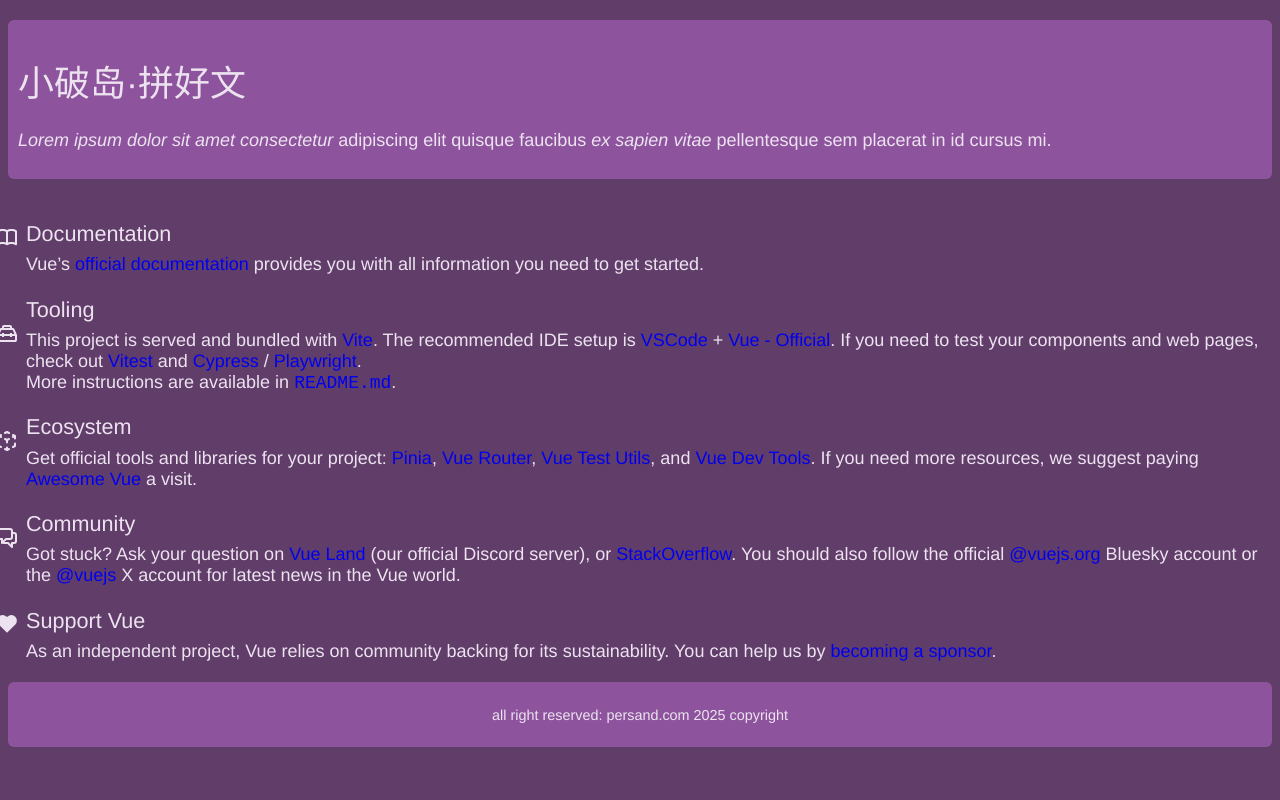
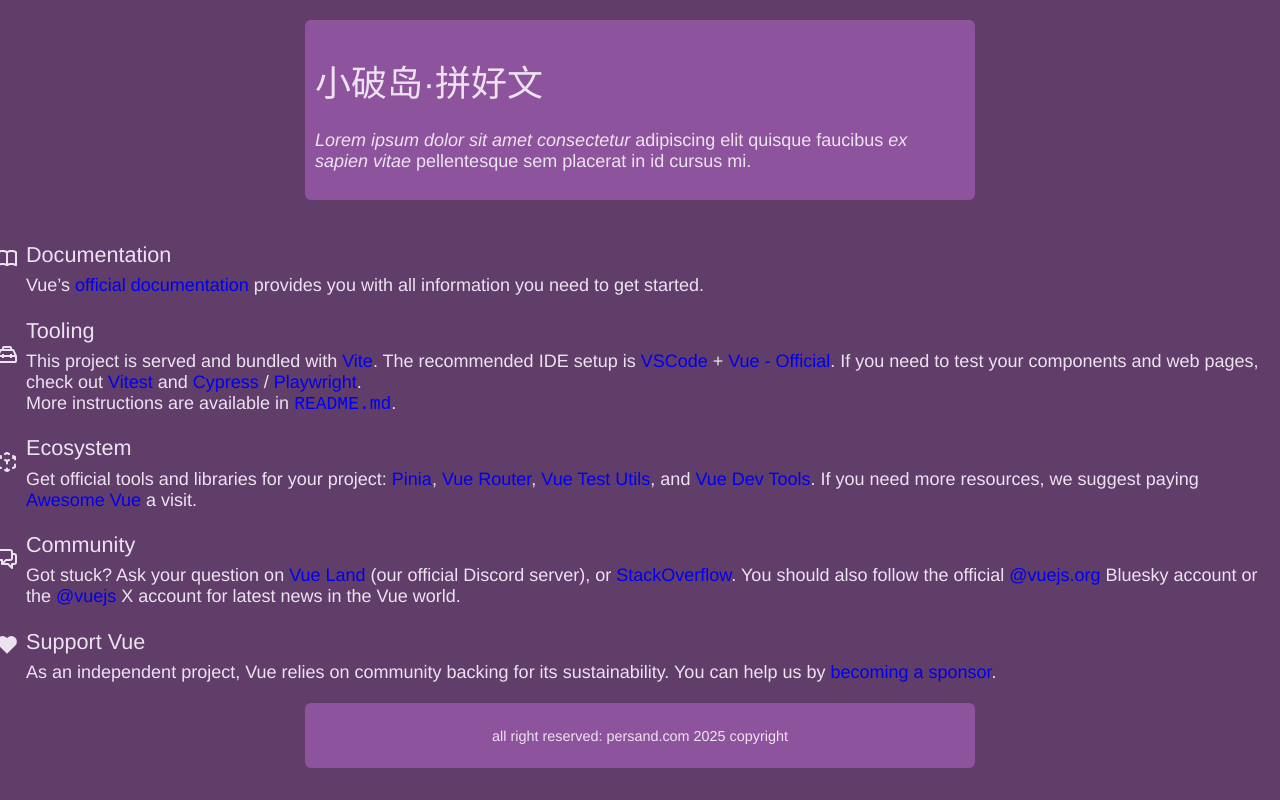
Before and after one commit to pleasant666/pinhaowen, a Vue app: page / in a window 1280 px wide. Built offline with nearby package versions, Linux system fonts and the light colour scheme; a web font is replaced by a local one.

Commit message:
Update main.css

```diff
--- a/src/assets/main.css
+++ b/src/assets/main.css
@@ -60,10 +60,10 @@
 }
 
 @media screen and (min-width: 690px) {
-  .header,
+  header,
   .topnav,
   .lobby,
-  .footer {
+  footer {
     width: 650px;
   }
 }
```
